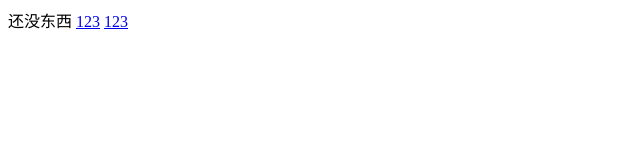
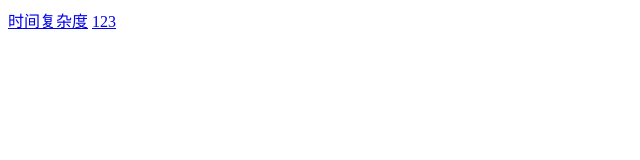
Before and after one commit to net900621/net900621.github.io, a plain HTML site: page index.html in a window 1280 px wide. Shown: the whole page, without its empty margins (0-640 px from the left). Drawn offline with Linux system fonts and the light colour scheme.

Commit message:
Update index.html

```diff
--- a/index.html
+++ b/index.html
@@ -4,8 +4,7 @@
 	<title>写字间</title>
 </head>
 <body>
-还没东西
-<a href="./blog/1.html">123</a>
+<a href="./blog/1.html">时间复杂度</a>
 <a href="./test.html">123</a>
 </body>
 </html>
```
